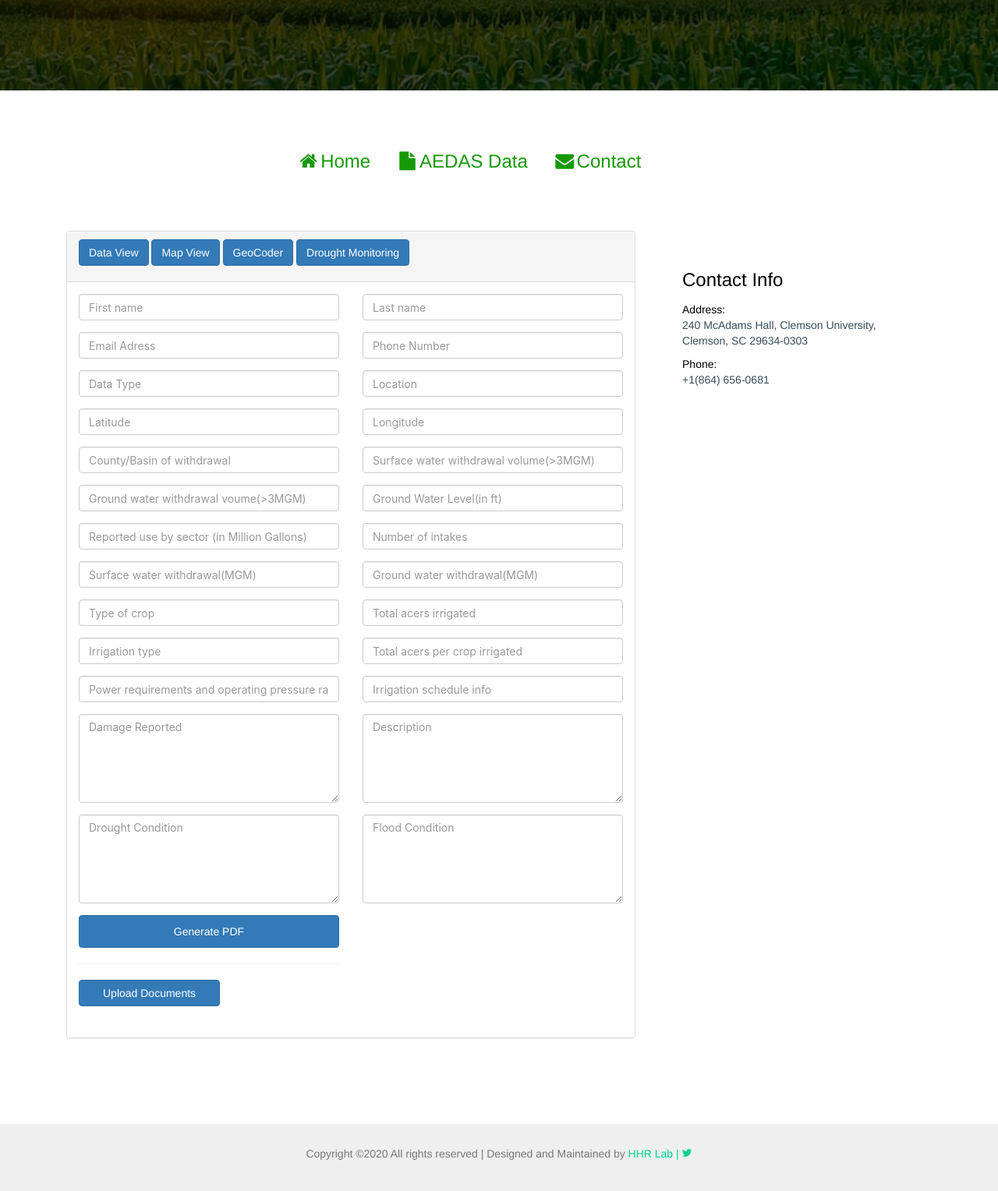
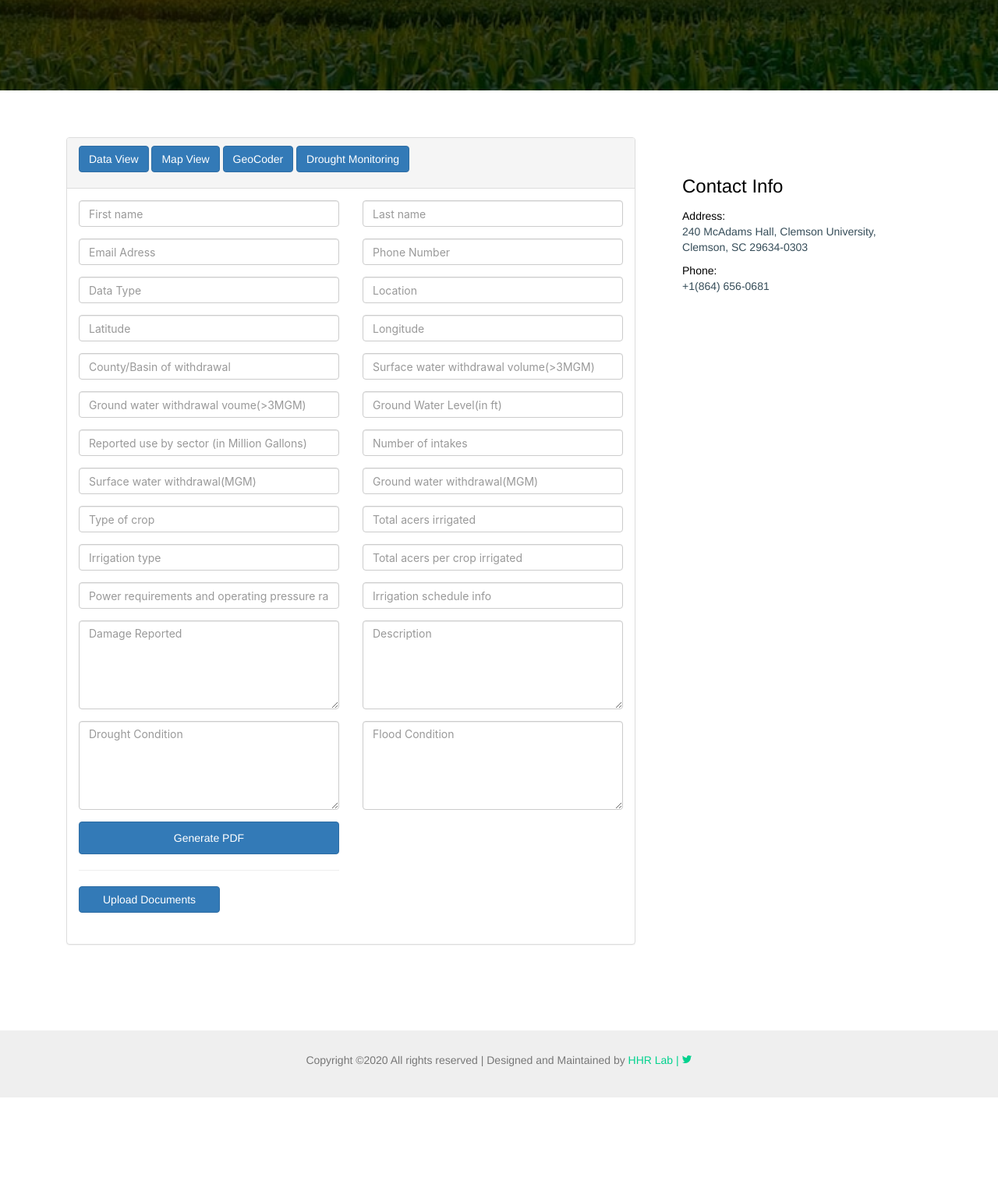
Before and after one commit to Rakshit-Pally26/AEDAS_webapplication, a Django app: page /add_user/ in a window 1280 px wide. Shown: the part 488-2016 px from the top of the page at 78% size. After the commit the page ends 1896 px from the top, so only its background shows below. Run offline with Django 3.2, Linux system fonts and the light colour scheme; some libraries are stand-ins or nearby versions; some web fonts are replaced.

Commit message:
Update header.html

```diff
--- a/userinfo/templates/header.html
+++ b/userinfo/templates/header.html
@@ -17,25 +17,6 @@
     <link rel="stylesheet" href="https://www.w3schools.com/w3css/4/w3.css">
 
   </head>
-  <style>
-
-    .topnav a {
-      float: right;
-      color: #169905;
-      text-align: center;
-      padding: 14px 16px;
-      text-decoration: none;
-      font-size: 24px;
-    }
-
-    .topnav a:hover {
-      color: #4CAF50;
-    }
-
-    .topnav a.active {
-      color: #4CAF50;
-    }
-  </style>
 
   <body data-spy="scroll" data-target=".site-navbar-target" data-offset="200" style="margin: 0;">
 
@@ -48,16 +29,6 @@
               <p class="mb-4">AEDAS is a National Scale Analytics Pipeline for Data Gathering and Computing</p>
             </div>
           </div>
-        </div>
-      </div>
-    </div>
-
-    <div class="site-section">
-      <div class="col-md-8  text-left">
-        <div class="topnav" id="myTopnav">
-          <a href="/contact"><i class="fa fa-fw fa-envelope"></i>Contact</a>
-          <a href="/add_user"><i class="fa fa-fw fa-file"></i>AEDAS Data</a>
-          <a href="/"><i class="fa fa-fw fa-home"></i>Home</a>
         </div>
       </div>
     </div>
```
